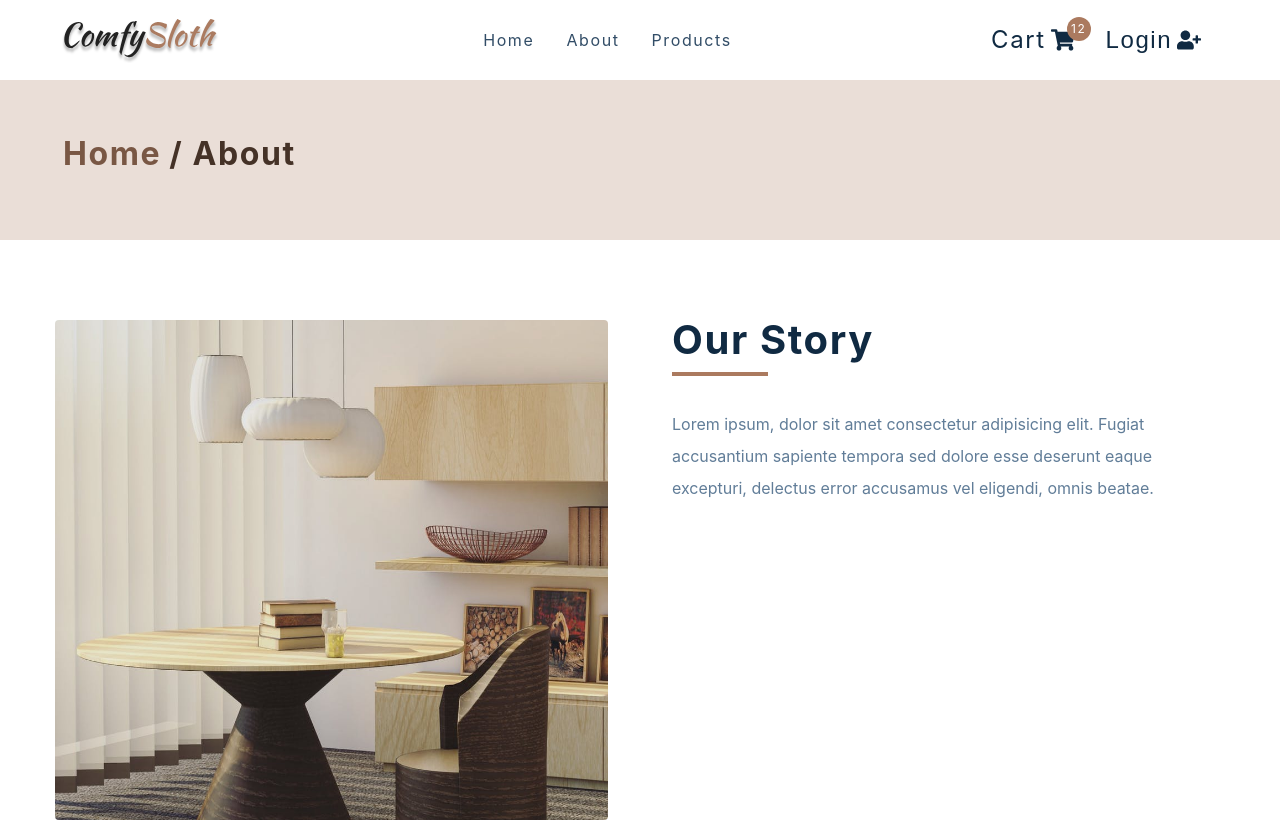
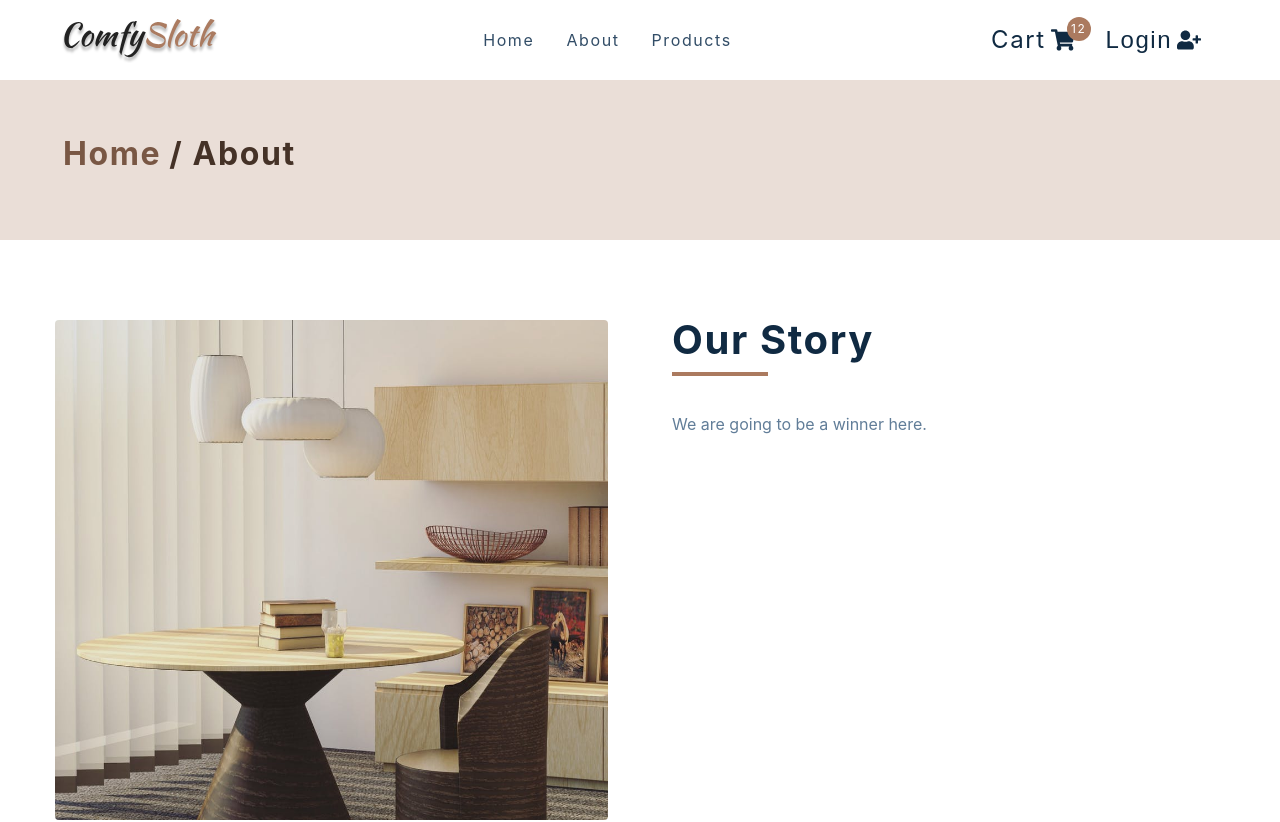
Before and after one commit to workwithraymond/Ecommerce-React, a React (Vite) app: page /about in a window 1280 px wide. Shown: the top 822 px of the page. Built offline with nearby package versions, Linux system fonts and the light colour scheme.

Commit message:
new changes

```diff
--- a/src/pages/AboutPage.jsx
+++ b/src/pages/AboutPage.jsx
@@ -15,9 +15,7 @@ const AboutPage = () => {
                     <div className='underline'></div>
                 </div>
                 <p>
-                Lorem ipsum, dolor sit amet consectetur adipisicing elit. Fugiat
-            accusantium sapiente tempora sed dolore esse deserunt eaque
-            excepturi, delectus error accusamus vel eligendi, omnis beatae.
+                We are going to be a winner here.
                 </p>
             </article>
         </Wrapper>
```
